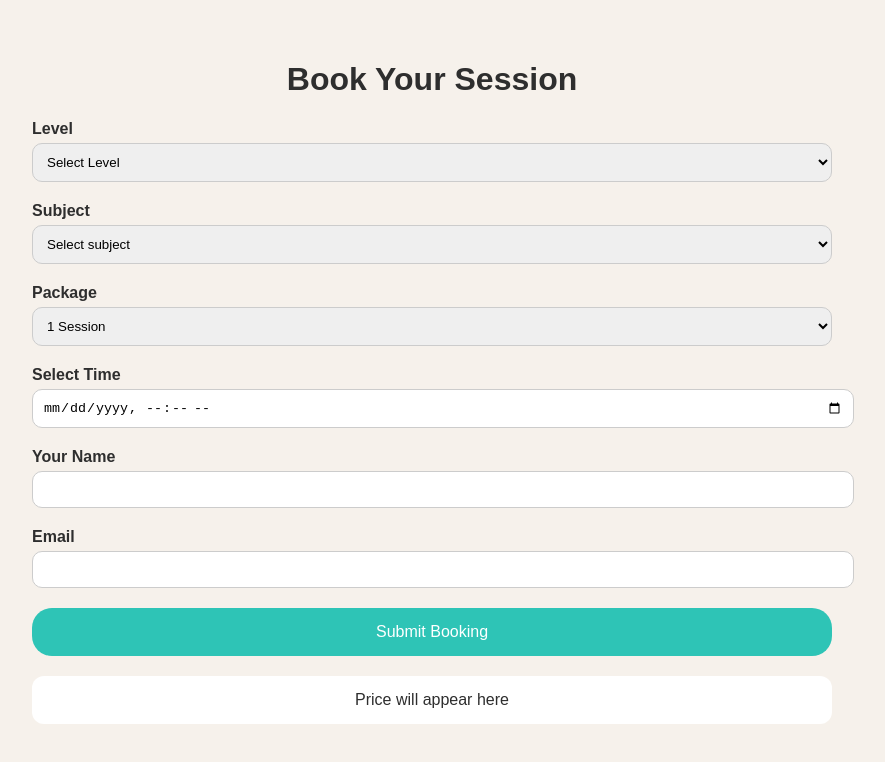
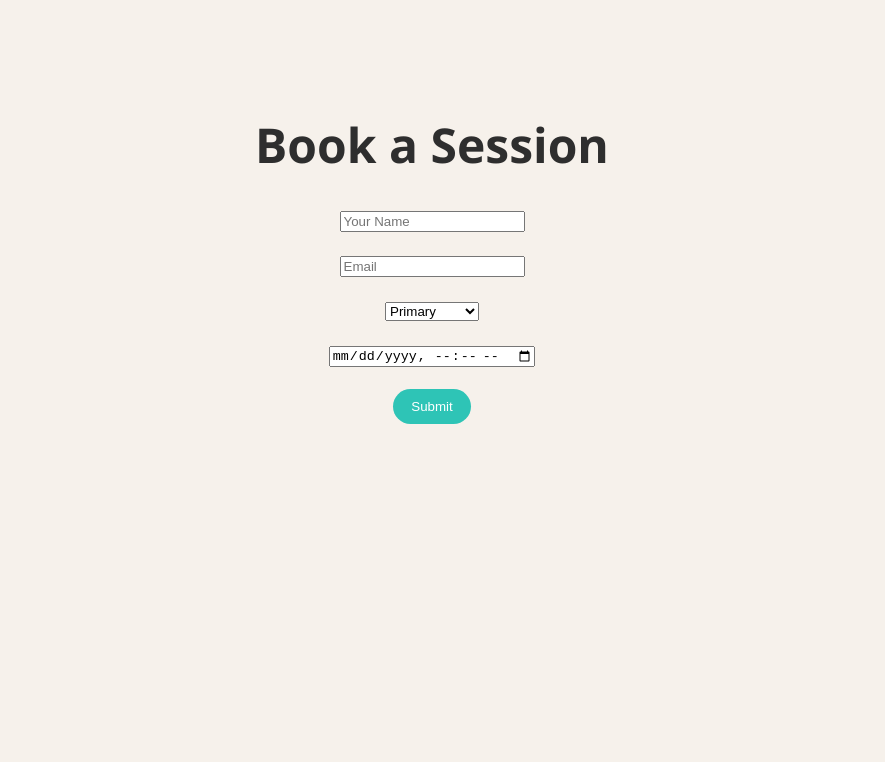
Before and after one commit to MariamJeshi/studdybuddy, a plain HTML site: page booking.html in a window 1280 px wide. Shown: the whole page, without its empty margins (208-1093 px from the left). Drawn offline with Linux system fonts and the light colour scheme.

Commit message:
Refactor booking form layout and styles

```diff
--- a/booking.html
+++ b/booking.html
@@ -1,178 +1,31 @@
 <!DOCTYPE html>
-<html lang="en">
+<html>
 <head>
-  <meta charset="UTF-8" />
-  <meta name="viewport" content="width=device-width, initial-scale=1.0"/>
-  <title>StudyBuddy | Booking</title>
-
-  <style>
-    body {
-      margin: 0;
-      font-family: Arial, sans-serif;
-      background: #F6F1EB;
-      color: #2E2E2E;
-    }
-
-    .container {
-      max-width: 800px;
-      margin: auto;
-      padding: 40px 20px;
-    }
-
-    h1 {
-      text-align: center;
-    }
-
-    .form-group {
-      margin-bottom: 20px;
-    }
-
-    label {
-      display: block;
-      margin-bottom: 5px;
-      font-weight: bold;
-    }
-
-    select, input {
-      width: 100%;
-      padding: 10px;
-      border-radius: 10px;
-      border: 1px solid #ccc;
-    }
-
-    .btn {
-      width: 100%;
-      background: #2EC4B6;
-      color: white;
-      padding: 15px;
-      border: none;
-      border-radius: 20px;
-      font-size: 16px;
-      cursor: pointer;
-    }
-
-    .price-box {
-      background: white;
-      padding: 15px;
-      border-radius: 12px;
-      margin-top: 20px;
-      text-align: center;
-    }
-  </style>
+  <title>Booking</title>
+  <link rel="stylesheet" href="style.css">
 </head>
 
 <body>
 
-<div class="container">
+<div class="hero">
+  <h1>Book a Session</h1>
 
-  <h1>Book Your Session</h1>
+  <input type="text" placeholder="Your Name"><br><br>
+  <input type="email" placeholder="Email"><br><br>
 
-  <!-- LEVEL -->
-  <div class="form-group">
-    <label>Level</label>
-    <select id="level">
-      <option value="">Select Level</option>
-      <option value="primary">Primary</option>
-      <option value="highschool">High School</option>
-      <option value="university">University</option>
-    </select>
-  </div>
+  <select>
+    <option>Primary</option>
+    <option>High School</option>
+    <option>University</option>
+  </select><br><br>
 
-  <!-- SUBJECT -->
-  <div class="form-group">
-    <label>Subject</label>
-    <select id="subject">
-      <option>Select subject</option>
-    </select>
-  </div>
+  <input type="datetime-local"><br><br>
 
-  <!-- PACKAGE -->
-  <div class="form-group">
-    <label>Package</label>
-    <select id="package">
-      <option value="1">1 Session</option>
-      <option value="3">3 Sessions (-10%)</option>
-      <option value="10">10 Sessions (-20%)</option>
-    </select>
-  </div>
-
-  <!-- TIME -->
-  <div class="form-group">
-    <label>Select Time</label>
-    <input type="datetime-local" id="time"/>
-  </div>
-
-  <!-- NAME -->
-  <div class="form-group">
-    <label>Your Name</label>
-    <input type="text" id="name"/>
-  </div>
-
-  <!-- EMAIL -->
-  <div class="form-group">
-    <label>Email</label>
-    <input type="email" id="email"/>
-  </div>
-
-  <button class="btn" onclick="submitBooking()">Submit Booking</button>
-
-  <div class="price-box" id="priceBox">
-    Price will appear here
-  </div>
+  <button class="btn" onclick="alert('Booking submitted!')">
+    Submit
+  </button>
 
 </div>
 
-<script>
-
-const subjects = {
-  primary: ["Math","Science","English","Arabic","History","Geography"],
-  highschool: ["Math","Physics","Chemistry","Biology","English","Programming Basics"],
-  university: ["Calculus 1","Calculus 2","Linear Algebra","Python","Java","Databases"]
-};
-
-document.getElementById("level").addEventListener("change", function() {
-  let level = this.value;
-  let subjectSelect = document.getElementById("subject");
-  subjectSelect.innerHTML = "";
-
-  subjects[level].forEach(sub => {
-    let option = document.createElement("option");
-    option.textContent = sub;
-    subjectSelect.appendChild(option);
-  });
-});
-
-document.getElementById("package").addEventListener("change", updatePrice);
-document.getElementById("level").addEventListener("change", updatePrice);
-
-function updatePrice() {
-  let level = document.getElementById("level").value;
-  let pack = document.getElementById("package").value;
-
-  let base = 0;
-
-  if(level === "primary") base = 10;
-  if(level === "highschool") base = 15;
-  if(level === "university") base = 20;
-
-  let total = base * pack;
-
-  if(pack == 3) total *= 0.9;
-  if(pack == 10) total *= 0.8;
-
-  document.getElementById("priceBox").innerText =
-    "Total Price: $" + total.toFixed(2);
-}
-
-function submitBooking() {
-  let time = document.getElementById("time").value;
-
-  let utc = new Date(time).toISOString();
-
-  alert("Booking submitted!\nUTC Time: " + utc);
-}
-
-</script>
-
 </body>
 </html>
```
